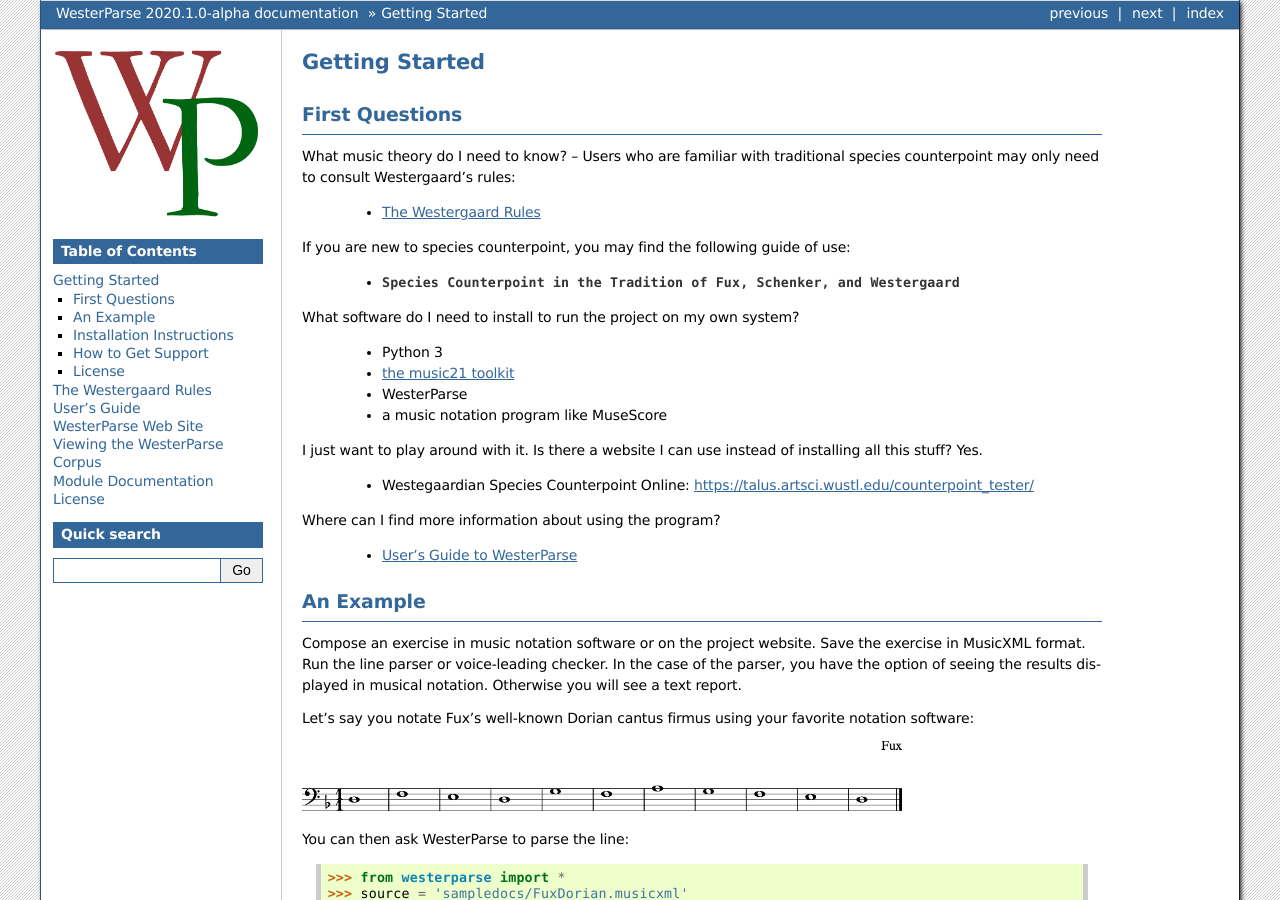
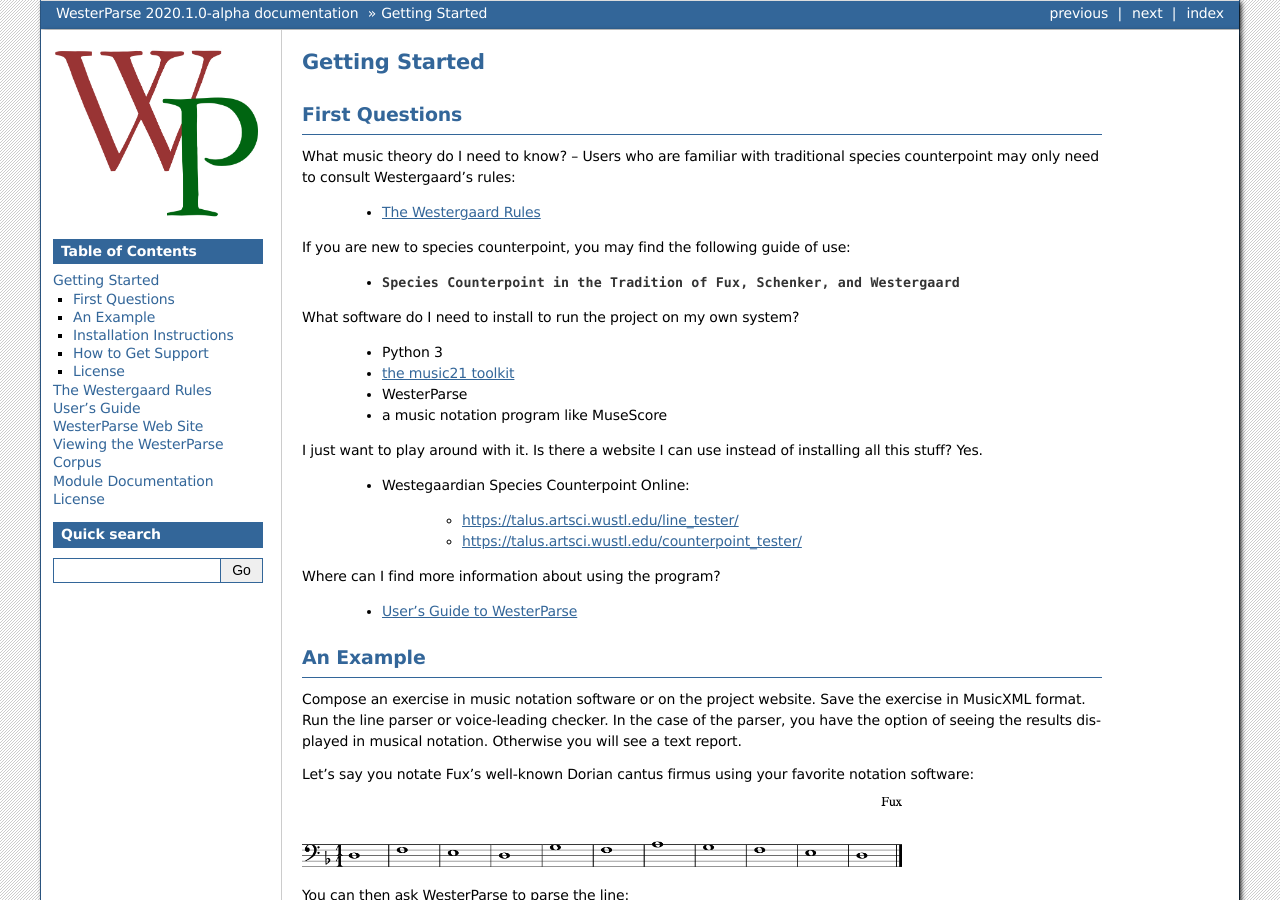
Before and after one commit to snarrenberg/westerparse, a Sphinx documentation site: the page built from docs/start.rst, in a window 1280 px wide and 900 px high. Built offline with Sphinx 7.4.7, drawn with Linux system fonts in a browser that asks for light colours; some of the changed lines change nothing that is shown.

Commit message:
upd start doc

```diff
--- a/docs/start.rst
+++ b/docs/start.rst
@@ -23,7 +23,10 @@
 I just want to play around with it. Is there a website I can use instead of
 installing all this stuff? Yes.
 
-   * Westegaardian Species Counterpoint Online: https://talus.artsci.wustl.edu/counterpoint_tester/
+   * Westegaardian Species Counterpoint Online:
+
+      * https://talus.artsci.wustl.edu/line_tester/
+      * https://talus.artsci.wustl.edu/counterpoint_tester/
 
 Where can I find more information about using the program?
 
```
